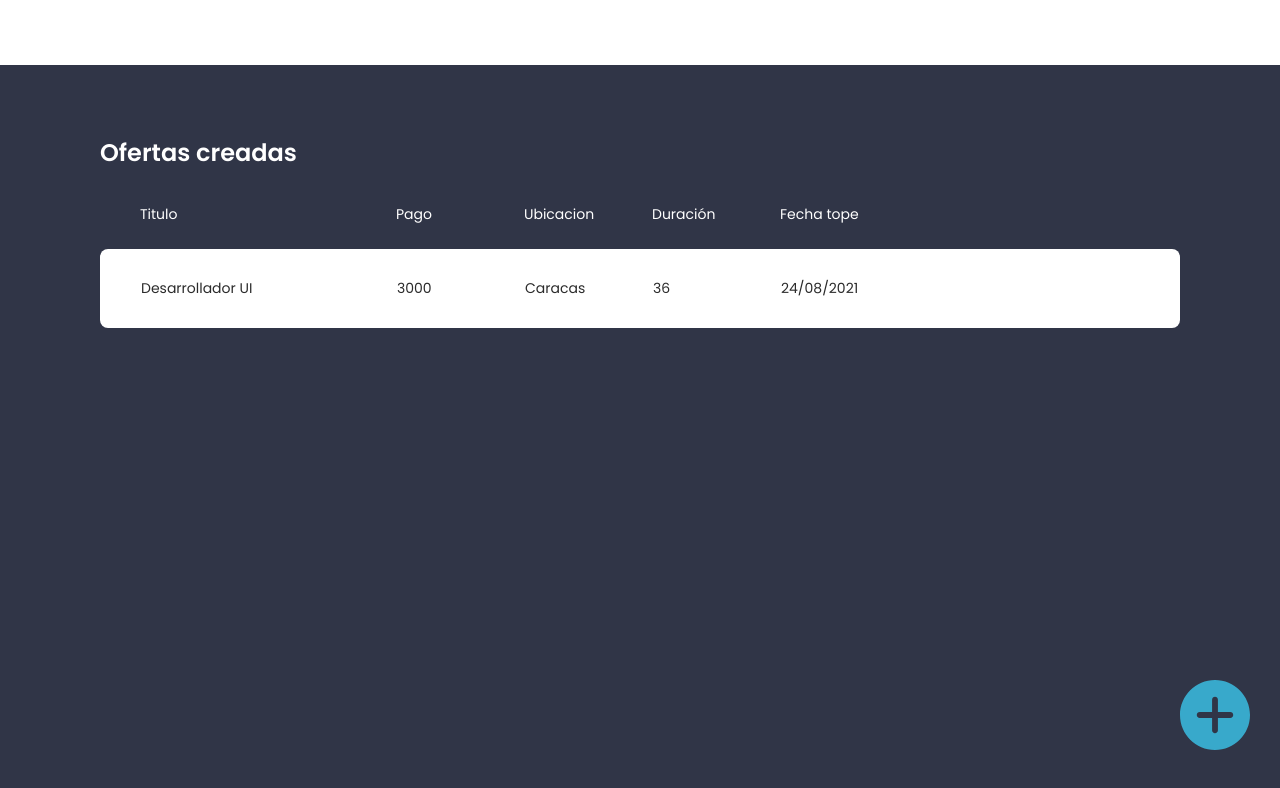
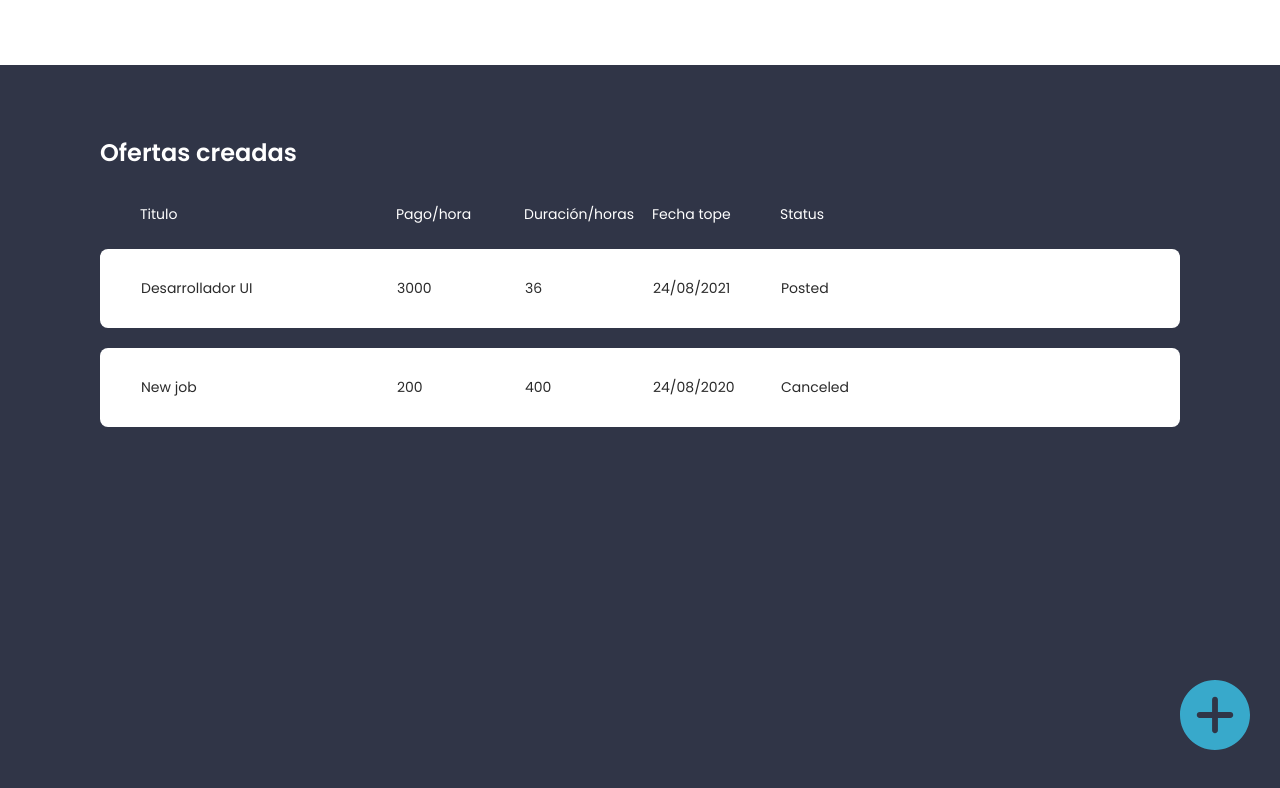
Before and after one commit to FiretechDS/Hustle-Employer, a Vue app in the folder packages/ui/: page / in a window 1280 px wide. Shown: the top 788 px of the page. Built offline with nearby package versions, Linux system fonts and the light colour scheme.

Commit message:
REFACTOR OfferDetail: se cambio al formato acordado

```diff
--- a/packages/ui/src/components/HorizontalCard.vue
+++ b/packages/ui/src/components/HorizontalCard.vue
@@ -8,15 +8,14 @@
             <p class="in-card-text-job-offer">{{salary}}</p>
           </li>
           <li class="small-columns-job-offer">
-            <p class="in-card-text-job-offer">{{location}}</p>
-          </li>
-          <li class="small-columns-job-offer">
             <p class="in-card-text-job-offer">{{duration}}</p>
           </li>
           <li class="small-columns-job-offer">
-            <p class="in-card-text-job-offer">{{last}}</p>
+            <p class="in-card-text-job-offer">{{deadline}}</p>
           </li>
-
+          <li class="small-columns-job-offer">
+            <p class="in-card-text-job-offer">{{status}}</p>
+          </li>
         </ul>
     </div>
 </template>
@@ -36,13 +35,13 @@ export default defineComponent({
        salary: {
          type: Number
        },
-       location:{
+       status:{
          type: String
        },
        duration: {
          type: String
        },
-       last:{
+       deadline:{
          type: String
        }
     },
--- a/packages/ui/src/components/jobOffers/OfferDetail.vue
+++ b/packages/ui/src/components/jobOffers/OfferDetail.vue
@@ -1,8 +1,8 @@
 <template>
   <div>
-    <HorizontalCard :title="title" :salary="salary" :location="location" :duration="duration" :last="last" :onClick="showModal" />
+    <HorizontalCard :title="title" :salary="salary" :status="status" :duration="duration" :deadline="deadline" :onClick="showModal" />
     <Modal v-show="state.isModalVisible" @close="closeModal()">
-      <template v-slot:header> {{this.title}} </template>
+      <template v-slot:header> {{this.title}}</template>
       <template v-slot:body>
 
           <p class="fields-modal-offer value-modal-offer">Lorem ipsum dolor sit amet consectetur adipisicing elit.
@@ -29,7 +29,7 @@
             <p class="value-modal-offer">{{duration}}</p>
           </li>
           <li class="small-columns-modal-offer-detail">
-            <p class="value-modal-offer">{{last}}</p>
+            <p class="value-modal-offer">{{deadline}}</p>
           </li>
         </ul>
         </div>
@@ -40,7 +40,7 @@
             <li v-for="days in schedule" :key="days.id">
               <div class="value-modal-offer">
                 <p>
-                {{days.day}}    {{days.hourIn}} a {{days.hourOut}}
+                {{days[0]}} - {{days[1]}}
                 </p>
               </div>
             </li>
@@ -49,10 +49,10 @@
         <div class="fields-modal-offer">
           <p class="title-modal-offer">Habilidades</p>
           <ul class="list-modal-offer">
-            <li v-for="skill in skills" :key="skill.id">
+            <li v-for="skill in skills" :key="skill.name">
               <div class="value-modal-offer">
                 <p>
-                {{skill.description}}
+                {{skill.name}} {{skill.category}}
                 </p>
               </div>
             </li>
@@ -84,15 +84,21 @@ export default defineComponent({
        duration: {
          type: String
        },
-       last:{
+       deadline:{
          type: String
        },
        schedule:{
          type: Array as PropType<{id: number, day: string, hourIn: string, hourOut: string}[]>
        },
        skills:{
-         type: Array as PropType<{id: number, description: string}[]>
+         type: Array as PropType<{name: string, category: string}[]>
        },
+       status:{
+         type: String
+       },
+       job:{
+         type: Object
+       }
     },
   components: { Modal, HorizontalCard },
   created(){
--- a/packages/ui/src/views/JobOfferPage.vue
+++ b/packages/ui/src/views/JobOfferPage.vue
@@ -3,12 +3,13 @@
     <h2 class="title">Ofertas creadas</h2>
     <ul class="columns-job-offer">
       <li>Titulo</li>
-      <li class="small-columns-job-offer">Pago</li>
-      <li class="small-columns-job-offer">Ubicacion</li>
-      <li class="small-columns-job-offer">Duración</li>
+      <li class="small-columns-job-offer">Pago/hora</li>
+      <li class="small-columns-job-offer">Duración/horas</li>
       <li class="small-columns-job-offer">Fecha tope</li>
+      <li class="small-columns-job-offer">Status</li>
     </ul>
-    <OfferDetail title='Desarrollador UI' salary=3000 location='Caracas' duration='36' last='24/08/2021' :schedule="schedule" :skills="skills"/>
+    <OfferDetail title='Desarrollador UI' salary=3000 status='Posted' duration='36' deadline='24/08/2021' :schedule="schedule" :skills="skills"/>
+    <OfferDetail :title="job.title" :salary="job.payment" :duration="job.duration" deadline="24/08/2020" :status="job.status" :schedule="schedule" :skills="skills"/>
   </div>
   <CreateOfferModal/>
 </template>
@@ -24,24 +25,30 @@ export default defineComponent({
   data(){
     return{
       schedule: [
-        {
-          id: 1, day:'lun', hourIn: '8:00 am', hourOut: '3:30 pm'
-        },
-        {
-          id: 2, day:'mar', hourIn: '8:00 am', hourOut: '3:30 pm'
-        },
+        ['tuesday','monday'],
+        ['friday','monday']
       ],
       skills: [
         {
-          id: 1, description: 'Conocimientos medios en Vue.js'
+         name: 'Cook', category: 'tecnhical'
         },
         {
-          id: 2, description: 'Conocimientos medios en CSS'
+          name: 'Clean', category: 'soft'
         },
-        {
-          id: 3, description: 'Conocimientos medios en HTML'
-        }
-      ]
+      ],
+      job: {
+        title: 'New job',
+        specialRequirements: 'None',
+        duration: 400,
+        deadline: '2020-07-27T00:00:00.000Z',
+        skills:[
+          {name: 'Cook', category: 'tecnhical'},
+          {name: 'Clean', category: 'soft'}
+        ],
+        status: 'Canceled',
+        payment: 200,
+        schedules: [['tuesday','monday'],['friday','monday']]
+      }
     }
   }
 });
```
